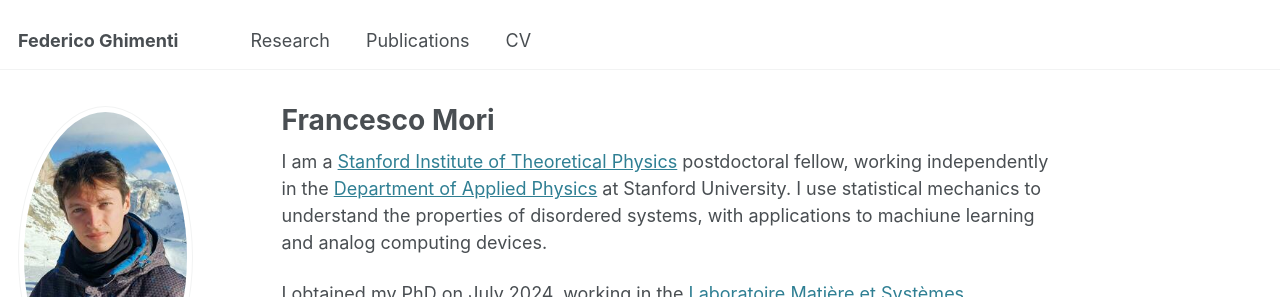
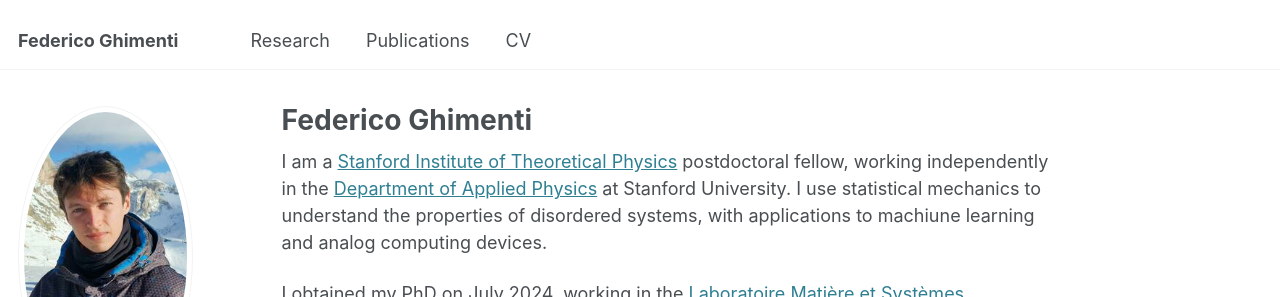
Before and after one commit to FedericoGhimenti/FedericoGhimenti.github.io, a Jekyll site: the page built from _pages/about.md, in a window 1280 px wide. Shown: the top 297 px of the page. Built offline with Jekyll 4.4.1, drawn with Linux system fonts in a browser that asks for light colours; some web fonts are replaced.

```diff
--- a/_pages/about.md
+++ b/_pages/about.md
@@ -1,6 +1,6 @@
 ---
 permalink: /
-title: "Francesco Mori"
+title: "Federico Ghimenti"
 author_profile: true
 redirect_from:
   - /about/
```
